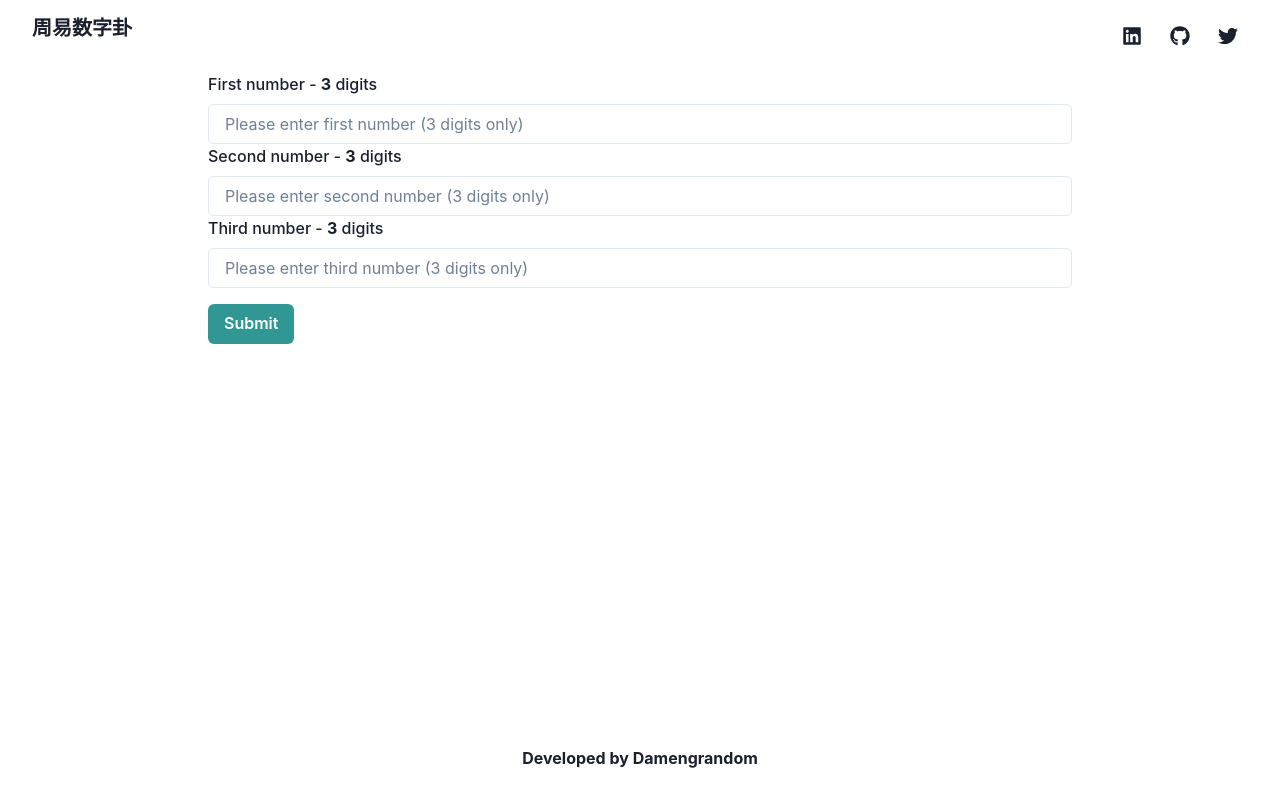
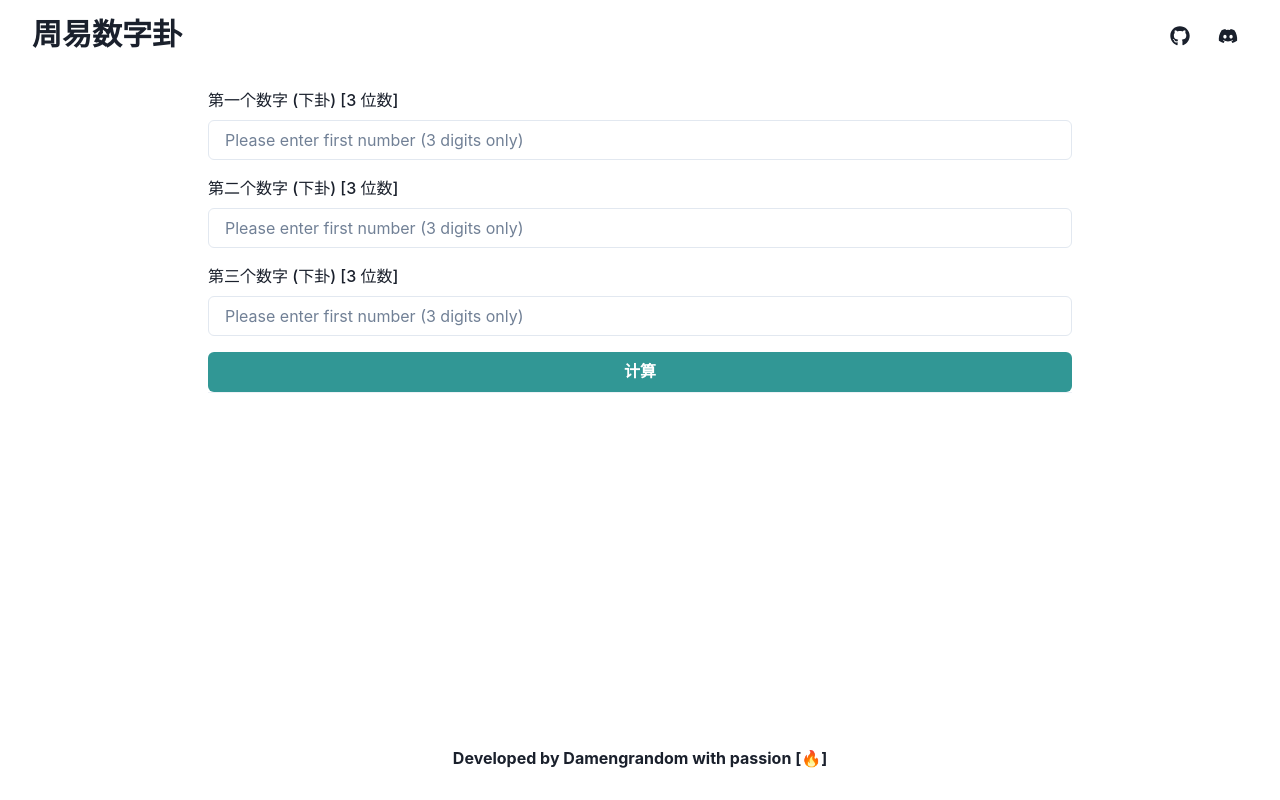
Before and after one commit to DamengRandom/number-div, a Next.js app: page / in a window 1280 px wide. Built offline with nearby package versions, Linux system fonts and the light colour scheme.

Commit message:
enhance ui seprate components 02

```diff
--- /dev/null
+++ b/pages/components/Footer.js
@@ -0,0 +1,15 @@
+import React from "react";
+
+import { Box, Heading } from "@chakra-ui/react";
+
+export default function Footer() {
+  return (
+    <footer>
+      <Box p={8}>
+        <Heading as="h2" size="sm">
+          Developed by Damengrandom with passion [🔥]
+        </Heading>
+      </Box>
+    </footer>
+  );
+}
--- /dev/null
+++ b/pages/components/Header.js
@@ -0,0 +1,16 @@
+import React from "react";
+
+import Head from "next/head";
+
+export default function Header() {
+  return (
+    <Head>
+      <title>Number Divination</title>
+      <meta
+        name="description"
+        content="Number Divination created by Damengrandom"
+      />
+      <link rel="icon" href="/favicon.ico" />
+    </Head>
+  );
+}
--- /dev/null
+++ b/pages/components/Navbar.js
@@ -0,0 +1,51 @@
+import React from "react";
+import {
+  Box,
+  ButtonGroup,
+  Flex,
+  Heading,
+  IconButton,
+  Spacer,
+} from "@chakra-ui/react";
+import { FaGithub, FaDiscord } from "react-icons/fa";
+
+export default function Navbar() {
+  return (
+    <Flex px={8} py={4}>
+      <Box>
+        <Heading as="h3" size="lg">
+          周易数字卦
+        </Heading>
+      </Box>
+      <Spacer />
+      <Box>
+        <ButtonGroup variant="ghost">
+          <a
+            href="https://github.com/DamengRandom"
+            target="_blank"
+            rel="noreferrer"
+          >
+            <IconButton
+              as="a"
+              href="#"
+              aria-label="GitHub"
+              icon={<FaGithub fontSize="1.25rem" />}
+            />
+          </a>
+          <a
+            href="https://discord.gg/VctrFCXc"
+            target="_blank"
+            rel="noreferrer"
+          >
+            <IconButton
+              as="a"
+              href="#"
+              aria-label="Twitter"
+              icon={<FaDiscord fontSize="1.25rem" />}
+            />
+          </a>
+        </ButtonGroup>
+      </Box>
+    </Flex>
+  );
+}
--- a/pages/index.js
+++ b/pages/index.js
@@ -1,20 +1,20 @@
-import Head from "next/head";
 import { useState } from "react";
 import {
   Box,
   Button,
-  ButtonGroup,
   Container,
+  Divider,
   Flex,
   FormControl,
   FormLabel,
   FormErrorMessage,
   Heading,
-  IconButton,
   Input,
-  Spacer,
+  ListItem,
+  OrderedList,
+  Text,
 } from "@chakra-ui/react";
-import { FaGithub, FaLinkedin, FaTwitter } from "react-icons/fa";
+
 import { useForm } from "react-hook-form";
 import {
   convertToGua,
@@ -23,6 +23,9 @@ import {
   allYaos,
   answers,
 } from "../utils/helpers";
+import Header from "./components/Header";
+import Navbar from "./components/Navbar";
+import Footer from "./components/Footer";
 
 function request(data, setOutput) {
   // calculate the gua & yao
@@ -41,6 +44,24 @@ function request(data, setOutput) {
   setOutput(finalResult);
 }
 
+const NumberInput = ({ name, label, errors, register }) => (
+  <FormControl isInvalid={errors[name]} pt={4}>
+    <FormLabel htmlFor={name}>{label}</FormLabel>
+    <Input
+      id={name}
+      {...register(name, {
+        required: "This field is required",
+        pattern: {
+          value: /^\d{3}$/i,
+          message: "Please enter a 3 digits postive number",
+        },
+      })}
+      placeholder="Please enter first number (3 digits only)"
+    />
+    <FormErrorMessage>{errors[name] && errors[name]?.message}</FormErrorMessage>
+  </FormControl>
+);
+
 export default function Home() {
   const [output, setOutput] = useState({});
   const {
@@ -52,176 +73,129 @@ export default function Home() {
 
   return (
     <>
-      <Head>
-        <title>Number Divination</title>
-        <meta
-          name="description"
-          content="Number Divination created by Damengrandom"
-        />
-        <link rel="icon" href="/favicon.ico" />
-      </Head>
-
+      <Header />
       <main className="main">
-        <Flex px={8} py={4}>
-          <Box>
-            <Heading as="h3" size="md">
-              周易数字卦
-            </Heading>
-          </Box>
-          <Spacer />
-          <Box>
-            <ButtonGroup variant="ghost">
-              <IconButton
-                as="a"
-                href="#"
-                aria-label="LinkedIn"
-                icon={<FaLinkedin fontSize="1.25rem" />}
-              />
-              <IconButton
-                as="a"
-                href="#"
-                aria-label="GitHub"
-                icon={<FaGithub fontSize="1.25rem" />}
-              />
-              <IconButton
-                as="a"
-                href="#"
-                aria-label="Twitter"
-                icon={<FaTwitter fontSize="1.25rem" />}
-              />
-            </ButtonGroup>
-          </Box>
-        </Flex>
+        <Navbar />
         <Container maxW="4xl">
           <form
             onSubmit={handleSubmit((data) => {
               try {
+                setTimeout(() => {
                   request(data, setOutput);
+                }, 2000); // get result after 3 seconds ~~
               } catch (error) {
                 console.error(error);
               }
             })}
           >
-            <FormControl isInvalid={errors.xia}>
-              <FormLabel htmlFor="xia">
-                First number - <b>3</b> digits
-              </FormLabel>
-              <Input
-                id="xia"
-                {...register("xia", {
-                  required: "This field is required",
-                  pattern: {
-                    value: /^\d{3}$/i,
-                    message: "Please enter a 3 digits postive number",
-                  },
-                })}
-                placeholder="Please enter first number (3 digits only)"
+            <NumberInput
+              name="xia"
+              label="第一个数字 (下卦) [3 位数]"
+              errors={errors}
+              register={register}
             />
-              <FormErrorMessage>
-                {errors?.xia && errors?.xia?.message}
-              </FormErrorMessage>
-            </FormControl>
-            <FormControl isInvalid={errors.shang}>
-              <FormLabel htmlFor="shang">
-                Second number - <b>3</b> digits
-              </FormLabel>
-              <Input
-                id="shang"
-                {...register("shang", {
-                  required: "This field is required",
-                  pattern: {
-                    value: /^\d{3}$/i,
-                    message: "Please enter a 3 digits postive number",
-                  },
-                })}
-                placeholder="Please enter second number (3 digits only)"
+            <NumberInput
+              name="shang"
+              label="第二个数字 (下卦) [3 位数]"
+              errors={errors}
+              register={register}
             />
-              <FormErrorMessage>
-                {errors?.shang && errors?.shang?.message}
-              </FormErrorMessage>
-            </FormControl>
-            <FormControl isInvalid={errors.yao}>
-              <FormLabel htmlFor="yao">
-                Third number - <b>3</b> digits
-              </FormLabel>
-              <Input
-                id="yao"
-                {...register("yao", {
-                  required: "This field is required",
-                  pattern: {
-                    value: /^\d{3}$/i,
-                    message: "Please enter a 3 digits postive number",
-                  },
-                })}
-                placeholder="Please enter third number (3 digits only)"
+            <NumberInput
+              name="yao"
+              label="第三个数字 (下卦) [3 位数]"
+              errors={errors}
+              register={register}
             />
-              <FormErrorMessage>
-                {errors?.yao && errors?.yao?.message}
-              </FormErrorMessage>
-            </FormControl>
             <Button
+              width="100%"
               type="submit"
               name="kan"
               mt={4}
               colorScheme="teal"
               isLoading={isSubmitting}
+              disabled={isSubmitting}
             >
-              Submit
+              计算
             </Button>
           </form>
+          <Divider />
+          <Box pt={8}>
             {Object.keys(output)?.length > 0 && (
-            <div>
-              <h3>答案是: {output.meaning}</h3>
-              <div>
-                <p>卦: {output.gua}</p>
-                <p>爻: {output.yao}</p>
-                <p>大象辞: {output.daXiang}</p>
-                <p>小象辞: {output.xiaoXiang}</p>
-              </div>
-              <br />
+              <Box>
+                <Heading as="h3" size="md" pt={8}>
+                  结果:{" "}
+                  <Text color="teal" pt="4">
+                    {output.meaning}
+                  </Text>
+                </Heading>
+                <Box py={4}>
+                  <Text fontSize="lg">
+                    <strong>卦</strong>: {output.gua}
+                  </Text>
+                  <Text fontSize="lg">
+                    <strong>爻</strong>: {output.yao}
+                  </Text>
+                  <Text fontSize="lg">
+                    <strong>大象辞</strong>: {output.daXiang}
+                  </Text>
+                  <Text fontSize="lg">
+                    <strong>小象辞</strong>: {output.xiaoXiang}
+                  </Text>
+                </Box>
+                <Divider />
                 {!!output?.videoUrls?.length && (
                   <>
-                  <h4>视频</h4>
+                    <Heading as="h3" size="sm" py={4}>
+                      视频
+                    </Heading>
+                    <Flex
+                      flexDirection="row"
+                      overflowY="scroll"
+                      css={{
+                        "&::-webkit-scrollbar": { width: "4px" },
+                        "&::-webkit-scrollbar-track": { width: "6px" },
+                        "&::-webkit-scrollbar-thumb": {
+                          background: "teal",
+                        },
+                      }}
+                    >
                       {output?.videoUrls.map((url, index) => (
                         <iframe
                           key={`video-url-${index + 1}`}
-                      width="319.5"
-                      height="180"
+                          width="255.6"
+                          height="144"
                           src={url}
                           title="YouTube video player"
                           allow="accelerometer; autoplay; clipboard-write; encrypted-media; gyroscope; picture-in-picture; web-share"
                           allowFullScreen
                         ></iframe>
                       ))}
+                    </Flex>
                   </>
                 )}
-              <br />
-              <br />
+                <Divider />
                 {!!output?.references?.length && (
                   <>
-                  <h4>相关文章</h4>
-                  <ul>
+                    <Heading as="h3" size="sm" pt={8} pb={4}>
+                      相关文章
+                    </Heading>
+                    <OrderedList>
                       {output?.references?.map((references, index) => (
-                      <li key={`reference-link-${index + 1}`}>
+                        <ListItem key={`reference-link-${index + 1}`}>
                           <a href={references} target="_blank" rel="noreferrer">
-                          Reference {index + 1}
+                            文章 {index + 1}
                           </a>
-                      </li>
+                        </ListItem>
                       ))}
-                  </ul>
+                    </OrderedList>
                   </>
                 )}
-            </div>
+              </Box>
             )}
+          </Box>
         </Container>
       </main>
-      <footer>
-        <Box p={8}>
-          <Heading as="h2" size="sm">
-            Developed by Damengrandom
-          </Heading>
-        </Box>
-      </footer>
+      <Footer />
     </>
   );
 }
```
Lines whose indentation alone changed are shown as unchanged.
